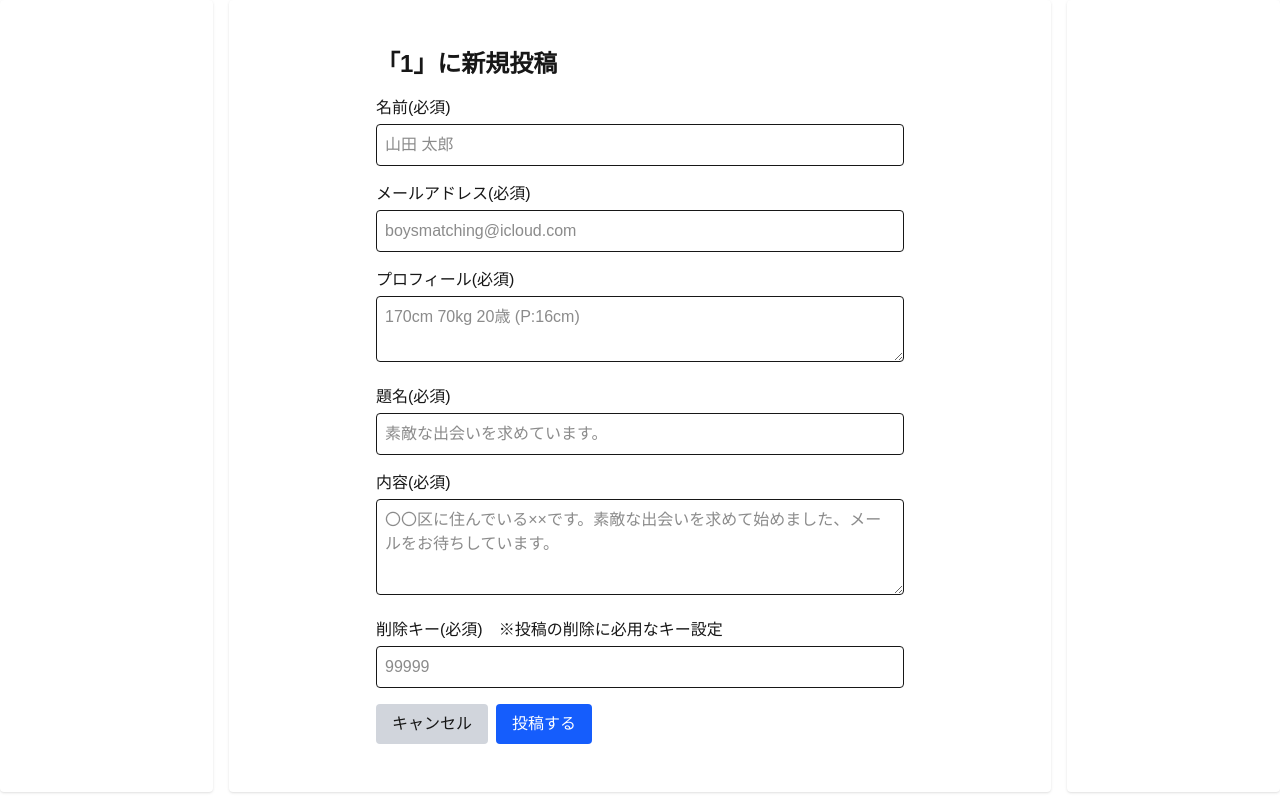
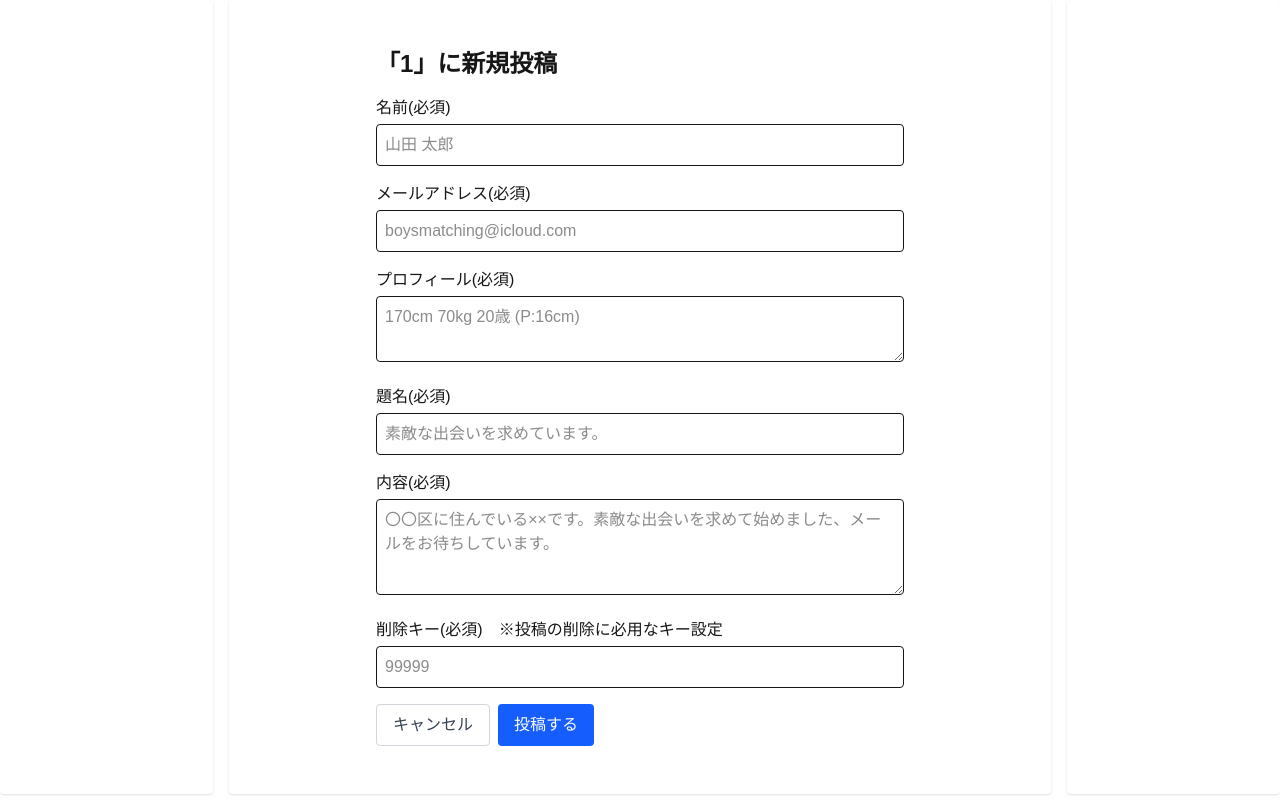
Before and after one commit to Y-Uchida-YU/multi-community-board, a Next.js app: page /02-community-board/1/01-new in a window 1280 px wide. Built offline with nearby package versions, Linux system fonts and the light colour scheme; no server answers.

Commit message:
style: clarify cancel button

```diff
--- a/app/02-community-board/[pref]/01-new/page.tsx
+++ b/app/02-community-board/[pref]/01-new/page.tsx
@@ -112,7 +112,7 @@ export default function NewPostPage() {
           <button
             type="button"
             onClick={() => router.back()}
-            className="px-4 py-2 bg-gray-300 rounded"
+            className="px-4 py-2 bg-white border border-gray-300 text-gray-700 rounded hover:bg-gray-100"
           >
             キャンセル
           </button>
```
